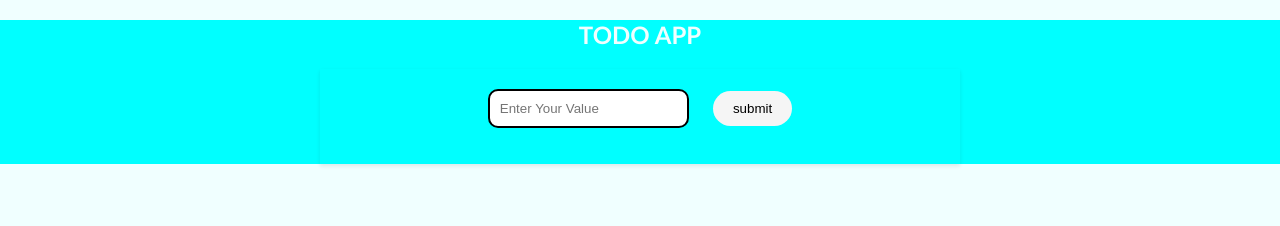
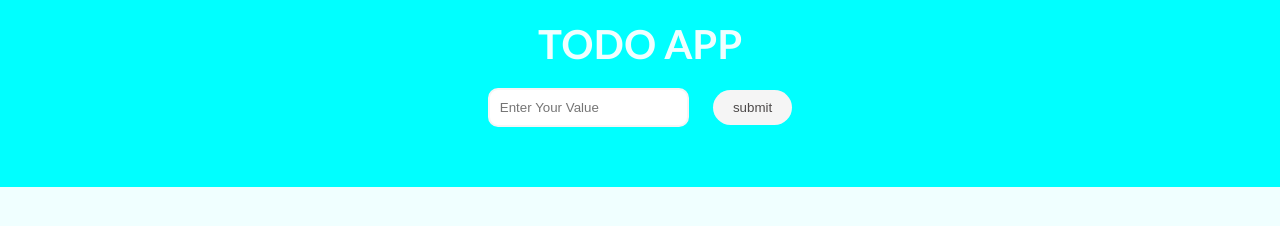
Before and after one commit to AsadUllahBuild/Todo-App-By-Dom, a plain HTML site: page index.html in a window 1280 px wide. Drawn offline with Linux system fonts and the light colour scheme.

Commit message:
todo app by dom

```diff
--- a/style.css
+++ b/style.css
@@ -1,16 +1,24 @@
+*{
+    padding: 0;
+    margin: 0;
+}
+
 .main-div{
     background-color: aqua;
+    /* padding: 0; */
+    /* margin: 0; */
 }
 body{
     background-color:azure;
-    margin: 0;
-    padding: 0;
     font-family: 'Gill Sans', 'Gill Sans MT', Calibri, 'Trebuchet MS', sans-serif;
 
 }
 h2{
     text-align: center;
     color:azure;
+    /* margin-top: 100px; */
+    font-size: 40px;
+    padding-top: 20px;
 }
 .form{
      max-width: 600px;
@@ -18,13 +26,13 @@ h2{
     text-align: center;
     padding: 20px;
     background-color:aqua;
-    box-shadow: 0 2px 4px rgba(32, 31, 31, 0.1);
+    /* box-shadow: 0 2px 4px rgba(32, 31, 31, 0.1); */
 }
 #btn {
     border-radius: 40px;
     padding: 10px 20px;
     background-color:whitesmoke;
-    color: black;
+    color: rgb(77, 74, 74);
     border: none;
     cursor: pointer;
     margin-left: 20px;
@@ -34,7 +42,7 @@ button {
     border-radius: 40px;
     padding: 10px 20px;
     background-color:whitesmoke;
-    color: black;
+    color: rgb(77, 74, 74);
     border: none;
     cursor: pointer;
     margin-left: 20px;
@@ -43,14 +51,16 @@ button {
 li {
     align-items: center;
     padding: 10px;
+
     border-bottom: 1px solid #ccc;
 }
 ul {
     list-style: none;
-    padding: 0;
+    padding: 20px;
+    color:  rgb(77, 74, 74);
 }
 input{
     padding: 10px;
-    border: 2px solid black;
+    border: 2px solid whitesmoke;
     border-radius: 10px;
 }
```
